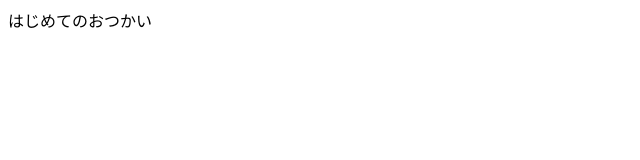
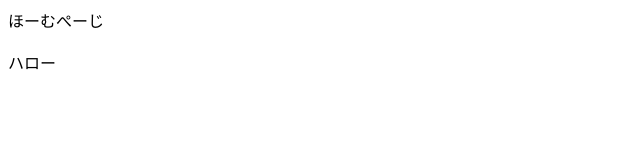
Before and after one commit to sukinobi/sukinobi.github.io, a plain HTML site: page index.html in a window 1280 px wide. Shown: the full height of the page, 0-640 px from the left. Drawn offline with Linux system fonts and the light colour scheme.

Commit message:
Update index.html

```diff
--- a/index.html
+++ b/index.html
@@ -4,6 +4,8 @@
 <meta charset="UTF-8">
 </head>
 <body>
-はじめてのおつかい
+ほーむぺーじ<br>
+<br>
+ハロー
 </body>
 </html>
```
